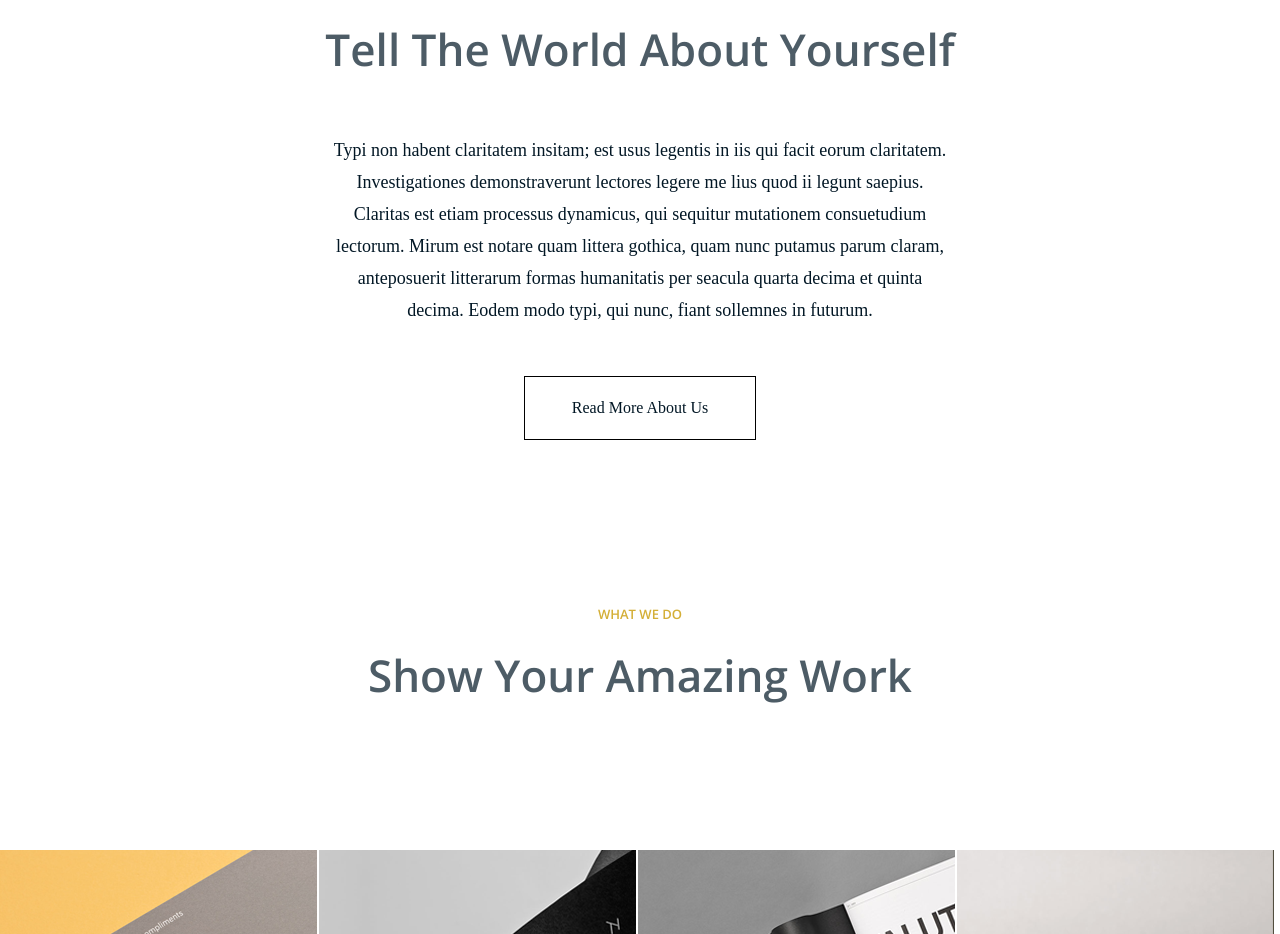
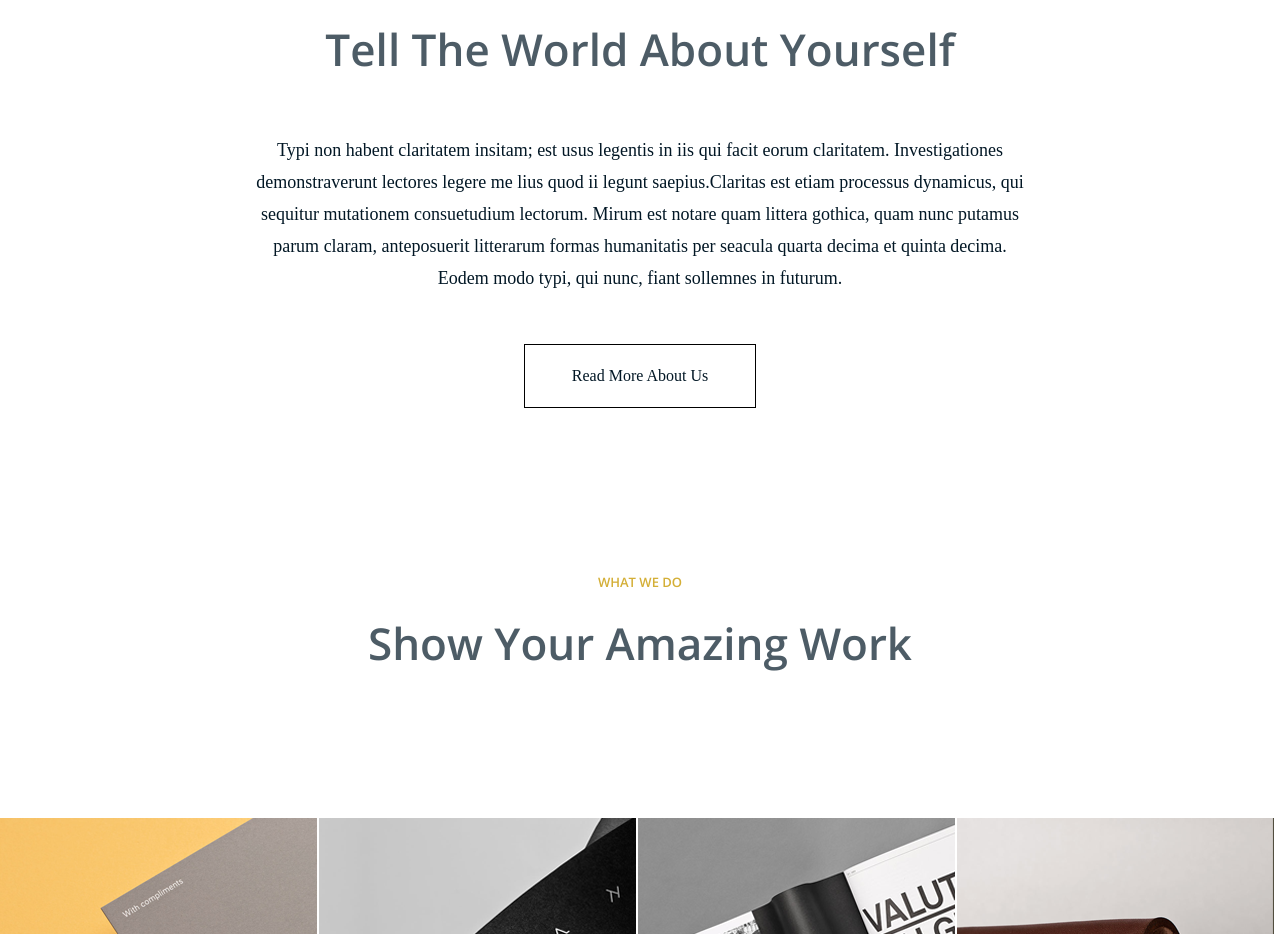
Before and after one commit to tomihcev/elegant_t, a plain HTML site: page index.html in a window 1280 px wide. Shown: the part 901-1835 px from the top of the page. Drawn offline with nearby package versions, Linux system fonts and the light colour scheme.

Commit message:
template 2

```diff
--- a/index.html
+++ b/index.html
@@ -36,10 +36,10 @@
         Tell The World About Yourself
     </h3>
     <p>
-        Typi non habent claritatem insitam; est usus legentis in iis qui facit eorum claritatem.<br> Investigationes
-        demonstraverunt lectores legere me lius quod ii legunt saepius.<br> Claritas est etiam processus dynamicus, qui
-        sequitur mutationem consuetudium<br> lectorum. Mirum est notare quam littera gothica, quam nunc putamus parum
-        claram,<br> anteposuerit litterarum formas humanitatis per seacula quarta decima et quinta<br> decima. Eodem
+        Typi non habent claritatem insitam; est usus legentis in iis qui facit eorum claritatem. Investigationes
+        demonstraverunt lectores legere me lius quod ii legunt saepius.Claritas est etiam processus dynamicus, qui
+        sequitur mutationem consuetudium lectorum. Mirum est notare quam littera gothica, quam nunc putamus parum
+        claram, anteposuerit litterarum formas humanitatis per seacula quarta decima et quinta decima. Eodem
         modo typi,
         qui nunc, fiant sollemnes in futurum.
     </p>
@@ -82,8 +82,8 @@
         The Amazing People Behind This
     </h3>
     <p>
-        Typi non habent claritatem insitam; est usus legentis in iis qui facit eorum claritatem.<br> Investigationes
-        demonstraverunt lectores legere me lius quod ii legunt saepius. Claritas est <br>etiam processus dynamicus, qui
+        Typi non habent claritatem insitam; est usus legentis in iis qui facit eorum claritatem. Investigationes
+        demonstraverunt lectores legere me lius quod ii legunt saepius. Claritas est etiam processus dynamicus, qui
         sequitur mutationem consuetudium lectorum.
     </p>
     <div class="people">
```
